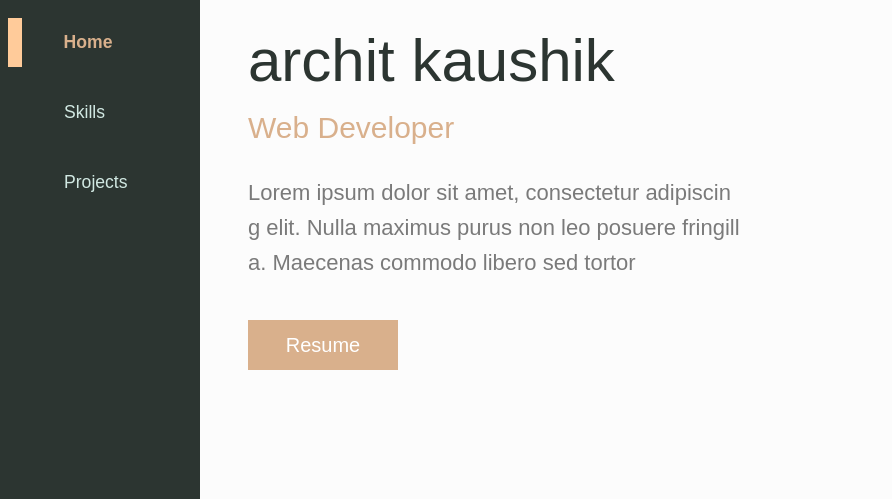
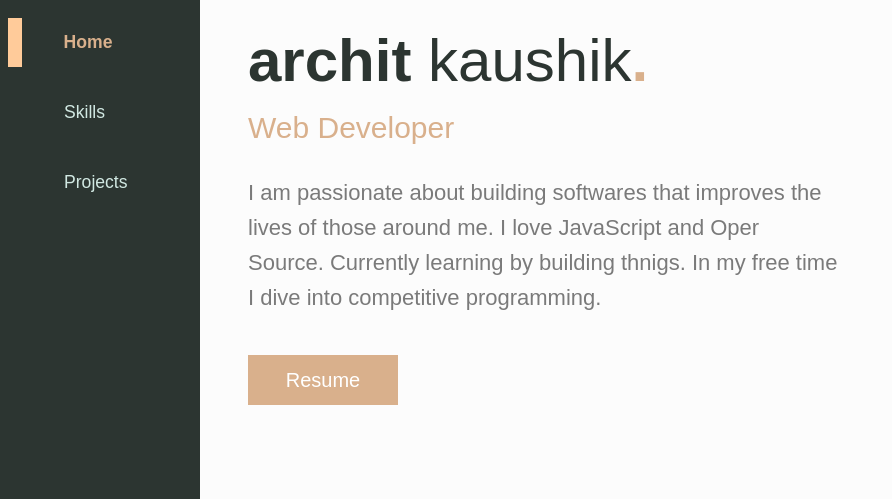
Before and after one commit to architkshk/architkshk.github.io, a React app: page / in a window 1280 px wide. Shown: the part 181-680 px from the top of the page, without its empty margins (0-892 px from the left). Built offline with nearby package versions, Linux system fonts and the light colour scheme.

Commit message:
home update

```diff
--- a/src/components/App.css
+++ b/src/components/App.css
@@ -37,6 +37,7 @@ body {
   display: flex;
   flex: 5;
   padding: 3rem;
+  overflow: auto;
 }
 .content {
   color: #fff;
@@ -56,16 +57,19 @@ body {
 .description {
   min-width: 300px;
   overflow: hidden;
-  width: 50%;
+  width: 60%;
   font-size: 22px;
   line-height: 35px;
   color: rgb(122, 122, 122);
   word-wrap: break-word;
-  word-break: break-all;
   line-break: normal;
   margin-bottom: 40px;
 }
-
+.dot {
+  font-weight: 900;
+  font-size: 60px;
+  color: #d9b08c;
+}
 .resume-btn {
   display: block;
   font-size: 20px;
@@ -156,6 +160,7 @@ body {
   display: flex;
   flex-wrap: wrap;
   overflow: auto;
+  max-height: 55vh;
 }
 
 .skill-card-text {
--- a/src/components/main/Home/Home.js
+++ b/src/components/main/Home/Home.js
@@ -7,12 +7,15 @@ const Home = () => {
       <Header title="About Me" />
       <div className="Home">
         <div className="content">
-          <div className="name"> archit kaushik</div>
+          <div className="name">
+            <b>archit</b> kaushik<span className="dot">.</span>
+          </div>
           <div className="about"> Web Developer</div>
           <div className="description">
-            Lorem ipsum dolor sit amet, consectetur adipiscing elit. Nulla
-            maximus purus non leo posuere fringilla. Maecenas commodo libero sed
-            tortor
+            I am passionate about building softwares that improves the lives of
+            those around me. I love JavaScript and Oper Source. Currently
+            learning by building thnigs. In my free time I dive into competitive
+            programming.
           </div>
           <div className="resume-btn"> Resume</div>
         </div>
--- a/src/components/main/skills/skills.js
+++ b/src/components/main/skills/skills.js
@@ -7,13 +7,14 @@ const Skills = () => {
     { name: "HTML", source: "assets/html.svg" },
     { name: "CSS", source: "assets/css.svg" },
     { name: "JavaScript", source: "assets/js.png" },
+    { name: "DS and Algo", source: "assets/dsa.jpg" },
     { name: "jQuery", source: "assets/jquery.png" },
     { name: "Node JS", source: "assets/nodejs.png" },
+    { name: "React", source: "assets/react.png" },
     { name: "MongoDB", source: "assets/mongodb.png" },
-    { name: "Handlebars.js", source: "assets/handlebar.png" },
     { name: "Bootstrap", source: "assets/bootstrap.png" },
-    { name: "Redux", source: "assets/redux.png" },
-    { name: "Sass", source: "assets/sass.svg" }
+    { name: "Sass", source: "assets/sass.svg" },
+    { name: "Handlebars.js", source: "assets/handlebar.png" }
   ];
   return (
     <div className="main-inner">
```
Also changed, not shown: public/assets/dsa.jpg (added).
